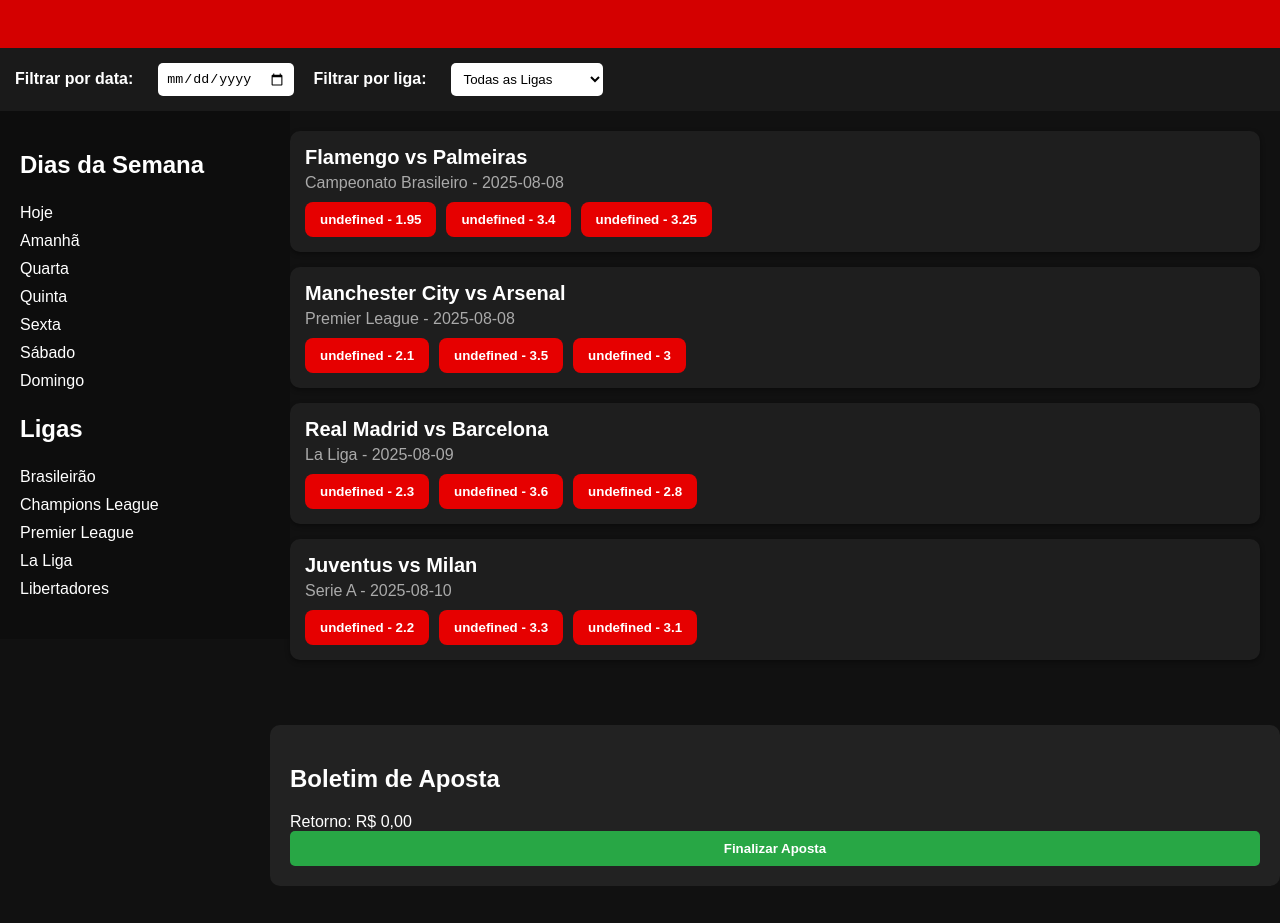
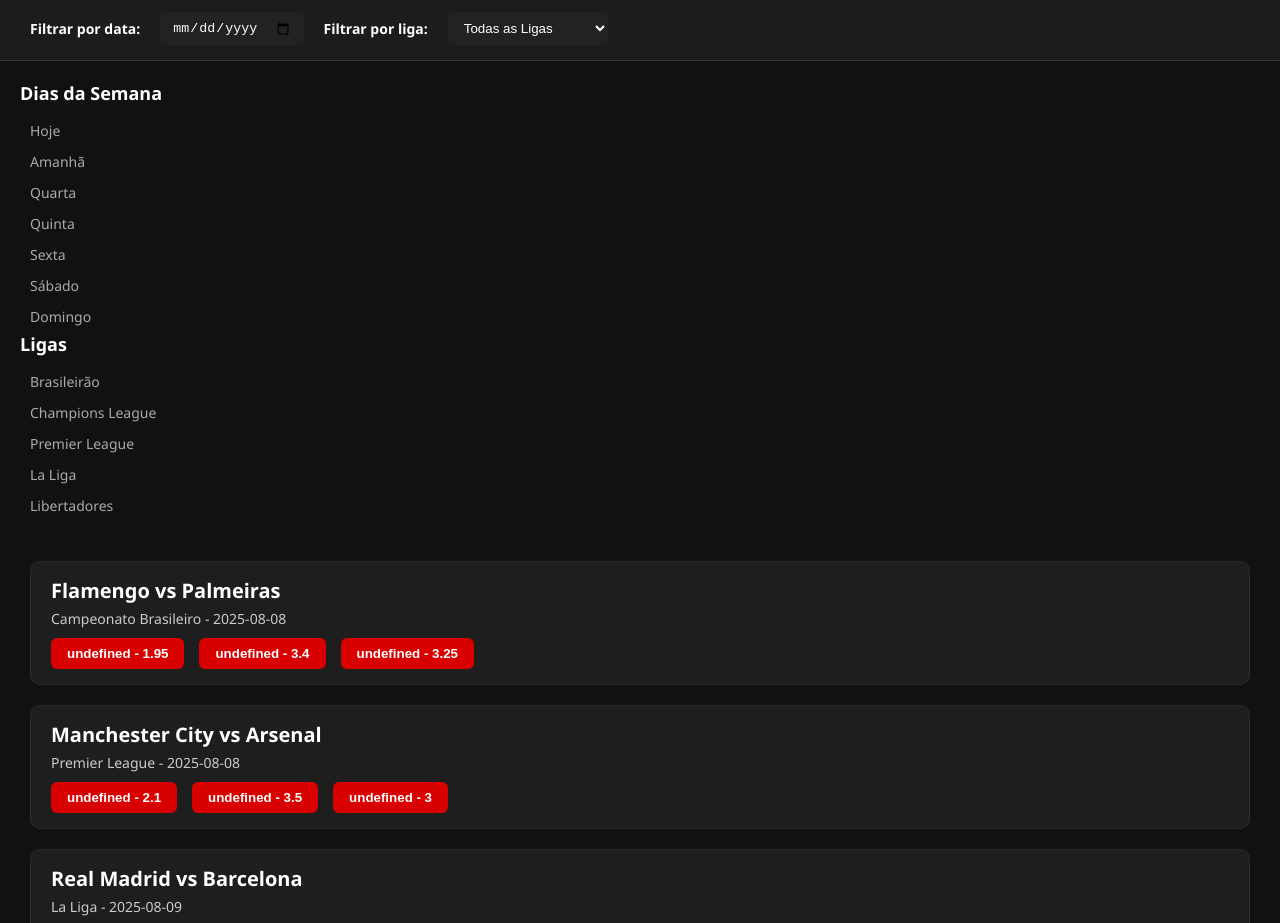
Before and after one commit to dasilvacarvalho6-stack/final, a website: page index.html in a window 1280 px wide. Shown: the part 152-1075 px from the top of the page. Before the commit the page ends 1038 px from the top, so only its background shows below. Drawn offline with Linux system fonts and the light colour scheme.

Commit message:
Update style.css

```diff
--- a/style.css
+++ b/style.css
@@ -1,147 +1,179 @@
+/* Reset básico */
+* {
+  margin: 0;
+  padding: 0;
+  box-sizing: border-box;
+}
 
 body {
-    margin: 0;
-    font-family: Arial, sans-serif;
+  font-family: 'Segoe UI', Tahoma, Geneva, Verdana, sans-serif;
   background-color: #111;
   color: #fff;
+  padding-bottom: 100px;
 }
 
+/* Cabeçalho */
 header {
-    background-color: #d40000;
+  background-color: #d80000;
+  padding: 20px;
+  text-align: center;
   color: white;
-    padding: 20px 0;
-    text-align: center;
-    font-size: 32px;
+  font-size: 2.5rem;
   font-weight: bold;
 }
 
+/* Filtros */
 .filtros {
   display: flex;
+  justify-content: flex-start;
+  align-items: center;
   gap: 20px;
-    padding: 15px;
-    background-color: #1a1a1a;
-    align-items: center;
-    justify-content: flex-start;
+  background-color: #1c1c1c;
+  padding: 15px 30px;
+  border-bottom: 1px solid #333;
 }
 
 .filtros label {
   font-weight: bold;
-    margin-right: 5px;
+  font-size: 14px;
 }
 
-input[type="date"],
-select {
-    padding: 8px;
-    background-color: #fff;
+.filtros input[type="date"],
+.filtros select {
+  padding: 8px 12px;
   border: none;
   border-radius: 5px;
+  background-color: #222;
+  color: #fff;
 }
 
+/* Painel lateral de filtros por dia e liga */
 .sidebar {
-    width: 250px;
-    float: left;
+  background-color: #111;
   padding: 20px;
-    background-color: #0d0d0d;
 }
 
-.sidebar h3 {
-    margin-top: 0;
+.sidebar h2 {
+  font-size: 18px;
+  margin-bottom: 10px;
+  color: #fff;
 }
 
 .sidebar ul {
   list-style: none;
-    padding: 0;
+  padding-left: 10px;
 }
 
-.sidebar li {
-    padding: 5px 0;
+.sidebar ul li {
+  cursor: pointer;
+  padding: 6px 0;
+  font-size: 14px;
+  color: #aaa;
+  transition: color 0.2s ease;
 }
 
+.sidebar ul li:hover {
+  color: #fff;
+}
+
+/* Lista de jogos */
 #jogos {
-    margin-left: 270px;
-    padding: 20px;
+  padding: 20px 30px;
 }
 
 .jogo {
   background-color: #1e1e1e;
-    margin-bottom: 15px;
-    padding: 15px;
+  border: 1px solid #2b2b2b;
   border-radius: 10px;
-    box-shadow: 0 2px 5px rgba(0,0,0,0.4);
+  margin-bottom: 20px;
+  padding: 15px 20px;
 }
 
 .jogo h3 {
-    margin: 0 0 5px;
   font-size: 20px;
+  margin-bottom: 5px;
+  color: #fff;
 }
 
 .jogo p {
-    margin: 0 0 10px;
-    color: #aaa;
+  font-size: 14px;
+  color: #ccc;
 }
 
 .odds {
   display: flex;
-    gap: 10px;
+  gap: 15px;
+  margin-top: 10px;
 }
 
 .odd-btn {
-    padding: 10px 15px;
-    background-color: #e60000;
+  background-color: #d80000;
+  color: #fff;
+  padding: 8px 16px;
+  border-radius: 6px;
+  font-weight: bold;
   border: none;
-    border-radius: 8px;
-    color: #fff;
   cursor: pointer;
-    font-weight: bold;
-    transition: background-color 0.3s ease;
+  transition: 0.2s;
 }
 
-.odd-btn:hover,
-.odd-btn.selected {
-    background-color: #ff3333;
+.odd-btn:hover {
+  background-color: #ff1a1a;
 }
 
+.odd-btn.selected {
+  background-color: #ff1a1a;
+  box-shadow: 0 0 0 2px #fff inset;
+}
+
+/* Boletim de aposta */
 #boletim {
   background-color: #222;
-    margin-left: 270px;
-    margin-top: 30px;
-    padding: 20px;
-    border-radius: 10px;
+  padding: 20px 30px;
+  margin-top: 20px;
+  border-top: 2px solid #d80000;
 }
 
-#boletim h3 {
-    margin-top: 0;
+#boletim h2 {
+  font-size: 20px;
+  margin-bottom: 15px;
+  color: #fff;
+}
+
+#boletim div {
   margin-bottom: 10px;
 }
 
-.boletim-item {
-    padding: 10px;
-    border-bottom: 1px solid #444;
+#boletim p {
+  font-size: 14px;
+  color: #ddd;
 }
 
-.boletim-footer {
-    margin-top: 15px;
+/* Botões */
+#boletim button {
+  background-color: #d80000;
+  color: white;
+  border: none;
+  padding: 10px 18px;
+  border-radius: 6px;
+  cursor: pointer;
+  font-weight: bold;
+  transition: background 0.2s;
+  margin-top: 10px;
 }
 
-.boletim-footer input {
-    padding: 8px;
-    width: 100%;
-    margin-bottom: 10px;
-    border-radius: 5px;
-    border: none;
+#boletim button:hover {
+  background-color: #ff1a1a;
 }
 
-button#finalizarBtn {
-    padding: 10px 15px;
-    width: 100%;
-    background-color: #28a745;
-    color: white;
-    border: none;
-    border-radius: 5px;
-    font-weight: bold;
-    cursor: pointer;
+/* Responsivo */
+@media (max-width: 768px) {
+  .filtros {
+    flex-direction: column;
+    align-items: flex-start;
   }
 
-button#finalizarBtn:hover {
-    background-color: #218838;
+  .odds {
+    flex-direction: column;
   }
+}
```
Lines whose indentation alone changed are shown as unchanged.
